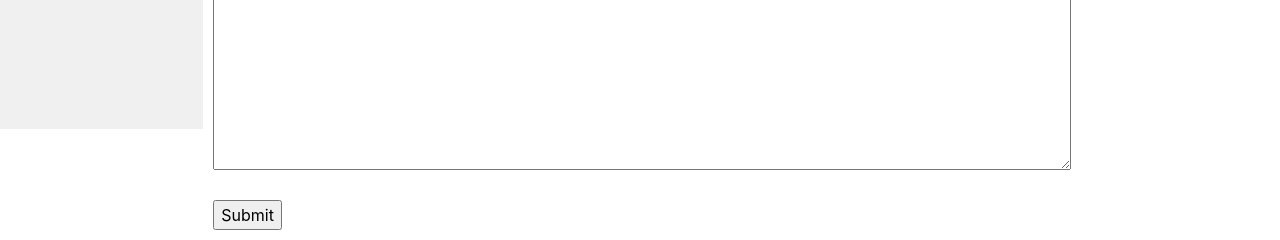
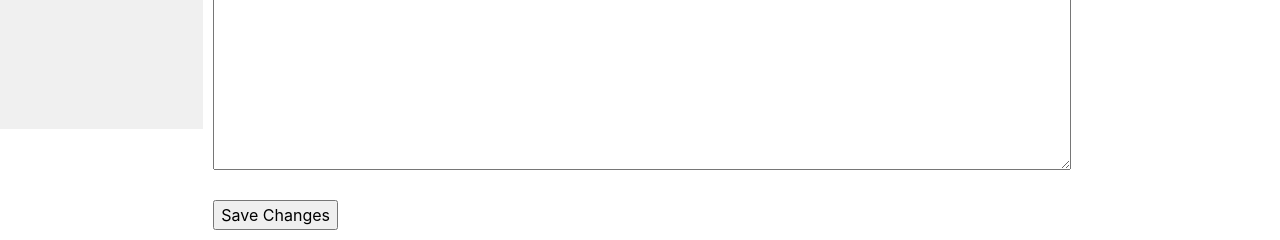
Before and after one commit to qwertyfonz/web-project-1, a Django app: page /wiki/1/editpage in a window 1280 px wide. Shown: the part 671-911 px from the top of the page. Run offline with Django 3.2, Linux system fonts and the light colour scheme; some libraries are stand-ins or nearby versions.

Commit message:
Change text on save button on edit page

```diff
--- a/encyclopedia/templates/encyclopedia/editpage.html
+++ b/encyclopedia/templates/encyclopedia/editpage.html
@@ -13,7 +13,7 @@
     {{ form }}
 
     <br><br>
-    <input type="submit" value="Submit">
+    <input type="submit" value="Save Changes">
 </form>
 
 {% endblock %}
```
